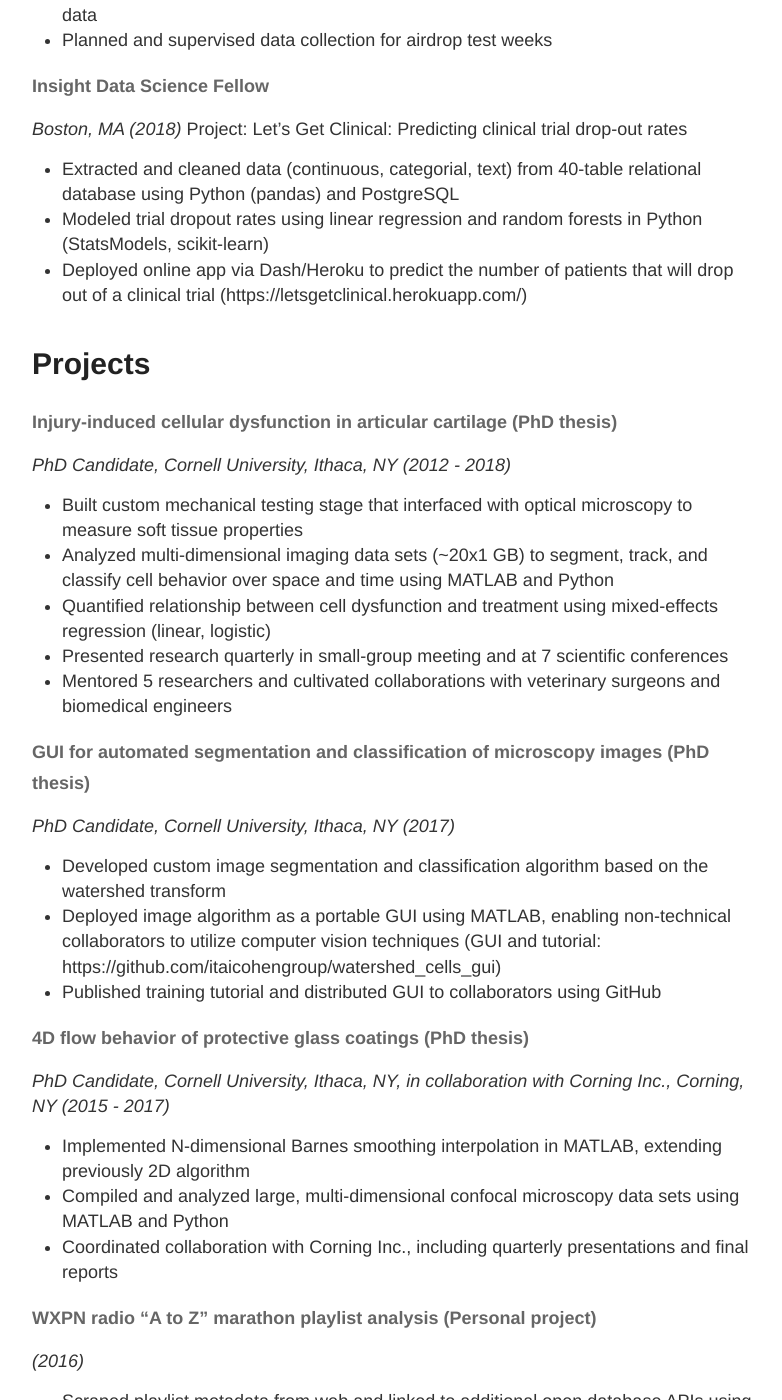
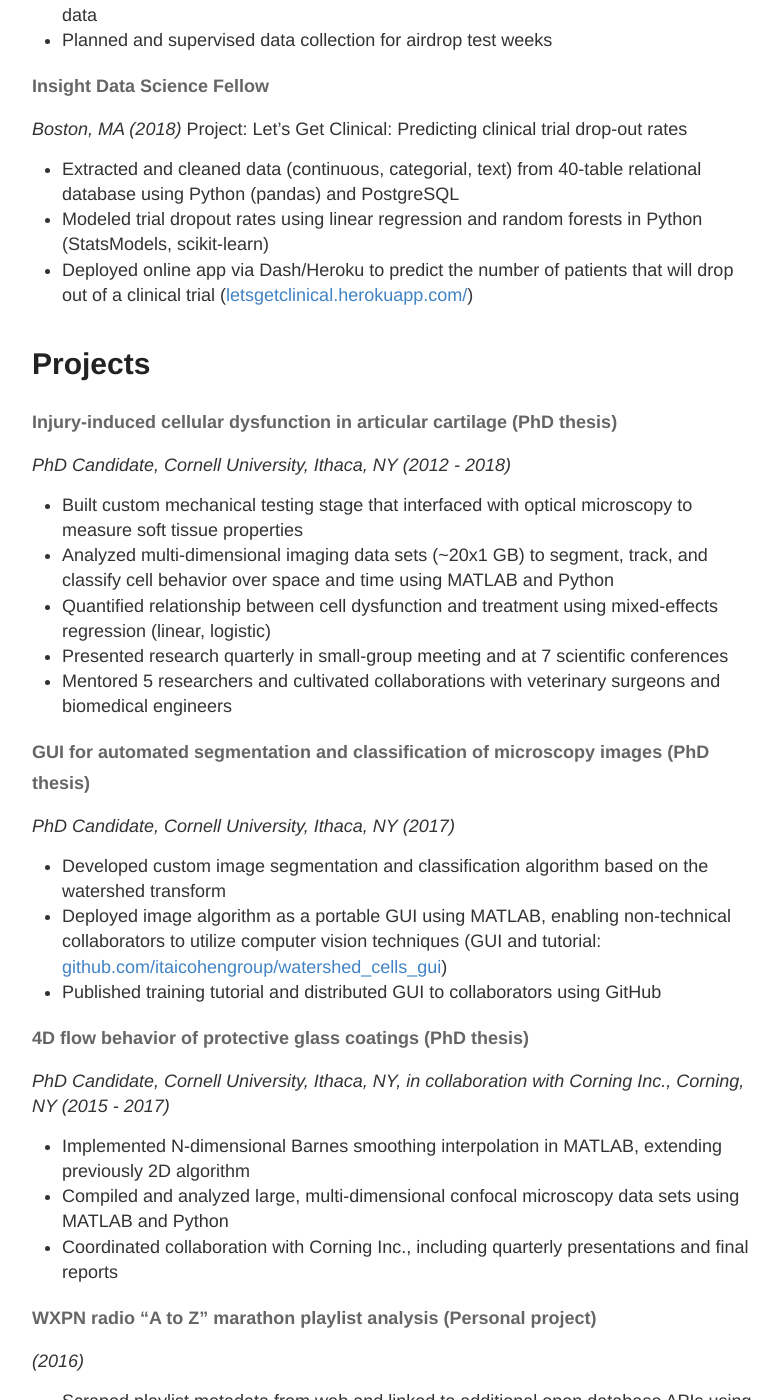
Before and after one commit to lenabradley/lenabradley.github.io, a Jekyll site: the page built from about.md, in a window 1280 px wide and 1400 px high, scrolled down 1809 px. Shown: the whole window, without its empty margins (248-1030 px from the left). Built offline with Jekyll 4.4.1, drawn with Linux system fonts in a browser that asks for light colours; part of the change alters nothing that is shown; some of the changed text lies outside the part shown.

Commit message:
udpate resume

```diff
--- a/about.md
+++ b/about.md
@@ -37,7 +37,7 @@ B.S. with Honors in Physics, Minors in Biomedical Engineering & Mathematics
 
 
 # Experience
-#### MORSE Corp, Data Scientist and Task Lead
+#### [MORSE Corp](https://www.morsecorp.com/), Data Scientist and Task Lead
 _Cambridge, MA (2018 - Present)_
 * Led team of 9 data scientists and software engineers developing a suite of AI algorithms
 * Developed and delivered sales pitch resulting in over $10M prime contract for AI services
@@ -55,7 +55,7 @@ _Boston, MA (2018)_
 Project: Let’s Get Clinical: Predicting clinical trial drop-out rates
 * Extracted and cleaned data (continuous, categorial, text) from 40-table relational database using Python (pandas) and PostgreSQL
 * Modeled trial dropout rates using linear regression and random forests in Python (StatsModels, scikit-learn)
-* Deployed online app via Dash/Heroku to predict the number of patients that will drop out of a clinical trial (https://letsgetclinical.herokuapp.com/)
+* Deployed online app via Dash/Heroku to predict the number of patients that will drop out of a clinical trial ([letsgetclinical.herokuapp.com/](https://letsgetclinical.herokuapp.com/))
 
 # Projects
 #### Injury-induced cellular dysfunction in articular cartilage (PhD thesis)
@@ -72,7 +72,7 @@ _PhD Candidate, Cornell University, Ithaca, NY_
 _(2017)_
 * Developed custom image segmentation and classification algorithm based on the watershed transform
 * Deployed image algorithm as a portable GUI using MATLAB, enabling non-technical collaborators to utilize computer vision techniques
-(GUI and tutorial: https://github.com/itaicohengroup/watershed_cells_gui)
+(GUI and tutorial: [github.com/itaicohengroup/watershed_cells_gui](https://github.com/itaicohengroup/watershed_cells_guif))
 * Published training tutorial and distributed GUI to collaborators using GitHub
 
 #### 4D flow behavior of protective glass coatings (PhD thesis)
@@ -86,8 +86,8 @@ _(2016)_
 * Scraped playlist metadata from web and linked to additional open database APIs using Python (Scrapy)
 * Cleaned data and calculated summary statistics using Python (pandas, NumPy)
 * Created and shared interactive visualization using Tableau and Twitter
-(viz: <a href="http://public.tableau.com/views/XPN_AtoZ/XPNA-Z?%3AshowVizHome=no&:display_count=yes">public.tableau.com/views/XPN_AtoZ/XPNA-Z</a>,
-news coverage: <a href="http://thekey.xpn.org/2016/12/16/lena-bartell/">thekey.xpn.org/2016/12/16/lena-bartell/</a>)
+    * Viz: [public.tableau.com/views/XPN_AtoZ/XPNA-Z](http://public.tableau.com/views/XPN_AtoZ/XPNA-Z?%3AshowVizHome=no&:display_count=yes)
+    * News coverage: [thekey.xpn.org/2016/12/16/lena-bartell/](http://thekey.xpn.org/2016/12/16/lena-bartell/)
 
 #### X-ray dosimeters for diagnostic breast cancer imaging (Undergraduate thesis)
 _Undergraduate Researcher, University of Pennsylvania, Philadelphia, PA (2009 - 2011)_
```
